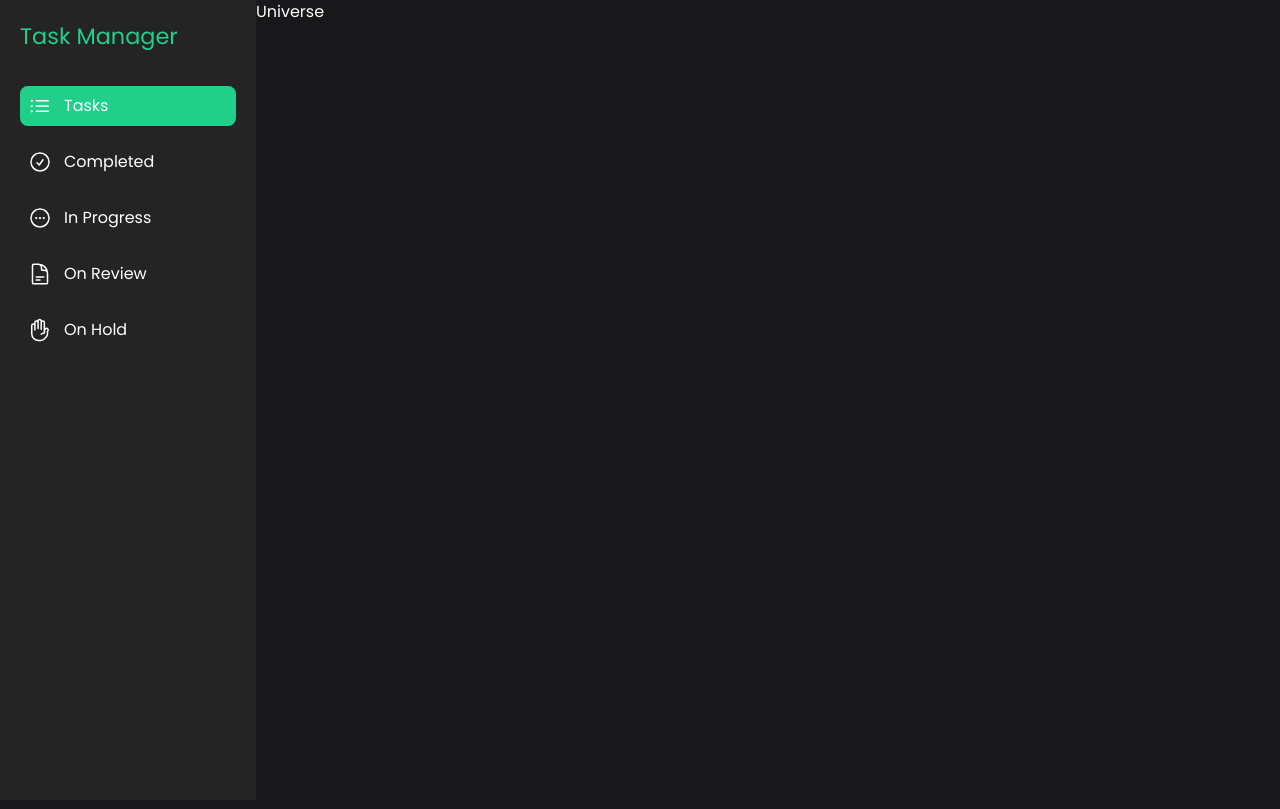
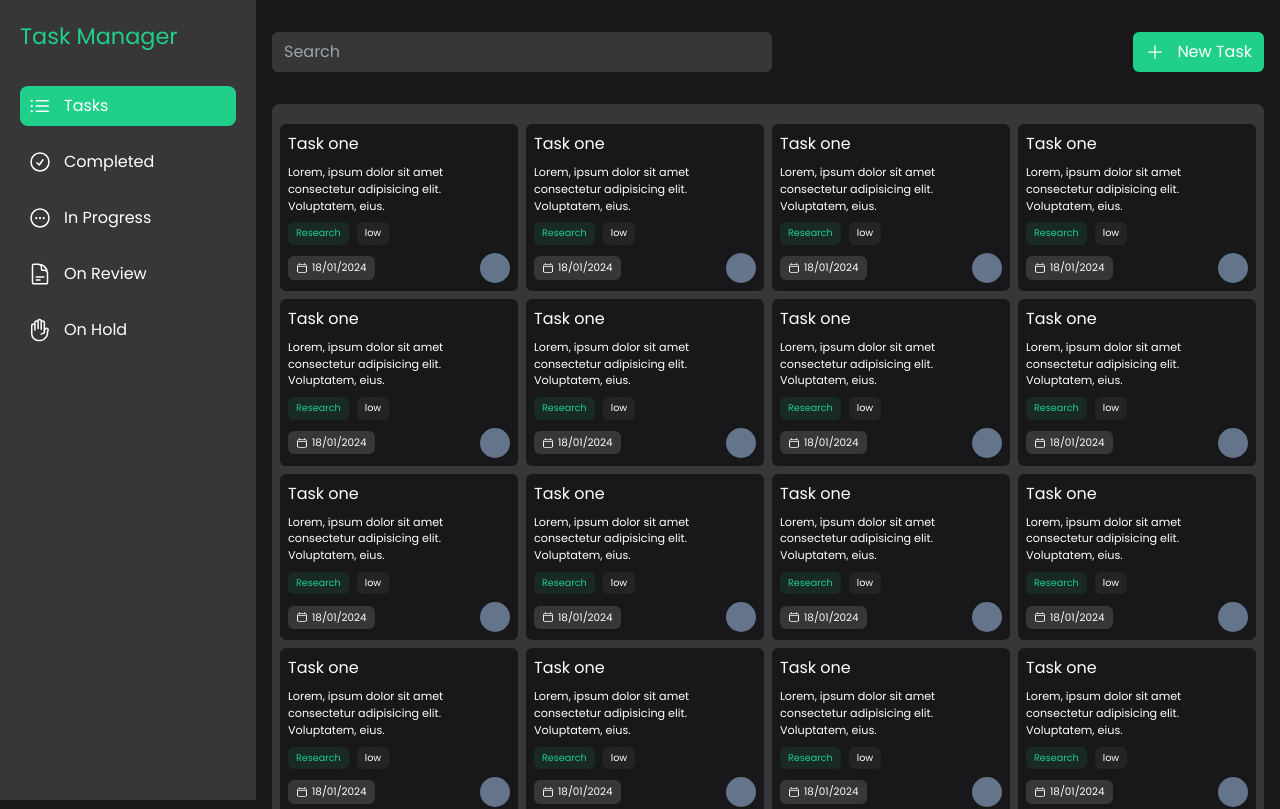
Before and after one commit to NouzNoushad/Nextjs_Projects, a Next.js app in the folder yt-tasks/: page / in a window 1280 px wide. Shown: the top 809 px of the page. Built offline with nearby package versions, Linux system fonts and the light colour scheme.

Commit message:
main screen

```diff
--- a/yt-tasks/app/(tasks)/page.tsx
+++ b/yt-tasks/app/(tasks)/page.tsx
@@ -1,12 +1,12 @@
+import MainScreen from "@/components/MainScreen";
 import Sidebar from "@/components/Sidebar";
-import Image from "next/image";
 
 export default function Home() {
     return (
         <main>
-            <div className="flex flex-row h-screen">
+            <div className="flex flex-row">
                 <Sidebar />
-                <div className="w-4/5 h-full">Universe</div>
+                <MainScreen />
             </div>
         </main>
     );
--- a/yt-tasks/app/globals.css
+++ b/yt-tasks/app/globals.css
@@ -14,8 +14,12 @@ body {
 }
 
 @layer base {
+    .bg-color {
+        @apply bg-[#18181A]
+    }
+
     .primary-color {
-        @apply bg-[#242425]
+        @apply bg-[#373738]
     }
 
     .text-green {
@@ -25,4 +29,8 @@ body {
     .bg-green {
         @apply bg-[#20cf89]
     }
+
+    .exp {
+        @apply bg-[#ffffff0e]
+    }
 }
--- a/yt-tasks/components/Icons.tsx
+++ b/yt-tasks/components/Icons.tsx
@@ -32,3 +32,10 @@ export const OnHoldIcon = ({ className }: { className: string }) => (
         <path strokeLinecap="round" strokeLinejoin="round" d="M10.05 4.575a1.575 1.575 0 1 0-3.15 0v3m3.15-3v-1.5a1.575 1.575 0 0 1 3.15 0v1.5m-3.15 0 .075 5.925m3.075.75V4.575m0 0a1.575 1.575 0 0 1 3.15 0V15M6.9 7.575a1.575 1.575 0 1 0-3.15 0v8.175a6.75 6.75 0 0 0 6.75 6.75h2.018a5.25 5.25 0 0 0 3.712-1.538l1.732-1.732a5.25 5.25 0 0 0 1.538-3.712l.003-2.024a.668.668 0 0 1 .198-.471 1.575 1.575 0 1 0-2.228-2.228 3.818 3.818 0 0 0-1.12 2.687M6.9 7.575V12m6.27 4.318A4.49 4.49 0 0 1 16.35 15m.002 0h-.002" />
     </svg>
 )
+
+// calendar icon
+export const CalendarIcon = ({ className }: { className: string }) => (
+    <svg xmlns="http://www.w3.org/2000/svg" fill="none" viewBox="0 0 24 24" strokeWidth="1.5" stroke="currentColor" className={className}>
+        <path strokeLinecap="round" strokeLinejoin="round" d="M6.75 3v2.25M17.25 3v2.25M3 18.75V7.5a2.25 2.25 0 0 1 2.25-2.25h13.5A2.25 2.25 0 0 1 21 7.5v11.25m-18 0A2.25 2.25 0 0 0 5.25 21h13.5A2.25 2.25 0 0 0 21 18.75m-18 0v-7.5A2.25 2.25 0 0 1 5.25 9h13.5A2.25 2.25 0 0 1 21 11.25v7.5" />
+    </svg>
+)
--- /dev/null
+++ b/yt-tasks/components/MainScreen.tsx
@@ -0,0 +1,51 @@
+import React from 'react'
+import { CalendarIcon } from './Icons'
+
+const items = ["item1", "item2", "item3", "item4", "item5", "item6", "item1", "item2", "item3", "item4", "item5", "item6", "item1", "item2", "item3", "item4", "item5", "item6"]
+
+export default function MainScreen() {
+    return (
+        <div className="lg:w-4/5 w-full h-full py-8 px-4 flex flex-col lg:ml-[20%]">
+            <div className="flex flex-row items-start gap-3 justify-between">
+                <div className="w-full flex md:flex-row flex-col items-start justify-between gap-3">
+                    <input type="text" placeholder='Search' className='px-3 py-2 rounded-md primary-color sm:min-w-[500px] min-w-full' />
+                    <button className='bg-green rounded-md px-3 py-2 flex flex-row items-center gap-3'>
+                        <svg xmlns="http://www.w3.org/2000/svg" fill="none" viewBox="0 0 24 24" strokeWidth="1.5" stroke="currentColor" className="size-5">
+                            <path strokeLinecap="round" strokeLinejoin="round" d="M12 4.5v15m7.5-7.5h-15" />
+                        </svg>
+                        <span>New Task</span>
+                    </button>
+                </div>
+                <div className="lg:hidden primary-color px-2 py-2 rounded-md">
+                    <svg xmlns="http://www.w3.org/2000/svg" fill="none" viewBox="0 0 24 24" strokeWidth="1.5" stroke="currentColor" className="size-6">
+                        <path strokeLinecap="round" strokeLinejoin="round" d="M3.75 6.75h16.5M3.75 12h16.5m-16.5 5.25h16.5" />
+                    </svg>
+                </div>
+            </div>
+            <div className="mt-8 grid lg:grid-cols-4 md:grid-cols-3 sm:grid-cols-2 grid-cols-1 gap-2 primary-color rounded-lg px-2 py-5 flex-1">
+                {
+                    items.map((item, index) => (
+                        <div key={index} className='bg-color rounded-md px-2 py-2 space-y-2'>
+                            <h1>Task one</h1>
+                            <p className='text-[0.7rem]'>Lorem, ipsum dolor sit amet consectetur adipisicing elit. Voluptatem, eius.</p>
+                            <div className="flex flex-row items-center gap-2">
+                                <div className="text-[0.6rem] px-2 py-1 rounded-md text-green bg-[#20cf8918] inline-block">
+                                    Research
+                                </div>
+                                <div className="text-[0.6rem] px-2 py-1 rounded-md text-white bg-[#ffffff0e] inline-block">
+                                    low
+                                </div>
+                            </div>
+                            <div className="flex flex-row items-center justify-between">
+                                <div className="text-[0.65rem] px-2 py-1 rounded-md primary-color flex flex-row items-center gap-1">
+                                    <CalendarIcon className='size-3'/>
+                                    18/01/2024</div>
+                                <div className="h-[30px] w-[30px] rounded-full bg-slate-500"></div>
+                            </div>
+                        </div>
+                    ))
+                }
+            </div>
+        </div>
+    )
+}
--- a/yt-tasks/components/Sidebar.tsx
+++ b/yt-tasks/components/Sidebar.tsx
@@ -3,9 +3,9 @@ import { CompletedIcon, InProgressIcon, OnHoldIcon, OnReviewIcon, TasksIcon } fr
 
 export default function Sidebar() {
     return (
-        <div className="w-1/5 h-full primary-color">
+        <div className="hidden lg:block lg:w-1/5 h-full primary-color fixed">
             <div className="px-5 py-5">
-                <h1 className='text-green text-[1.4rem] font-[500]'>Task Manager</h1>
+                <h1 className='lg:text-green text-white text-[1.4rem] font-[500]'>Task Manager</h1>
                 <ul className='mt-8 space-y-4'>
                     <li className='py-2 px-2 rounded-lg bg-green'><a href="" className='flex flex-row gap-3'>
                         <TasksIcon className='size-6' />
```
